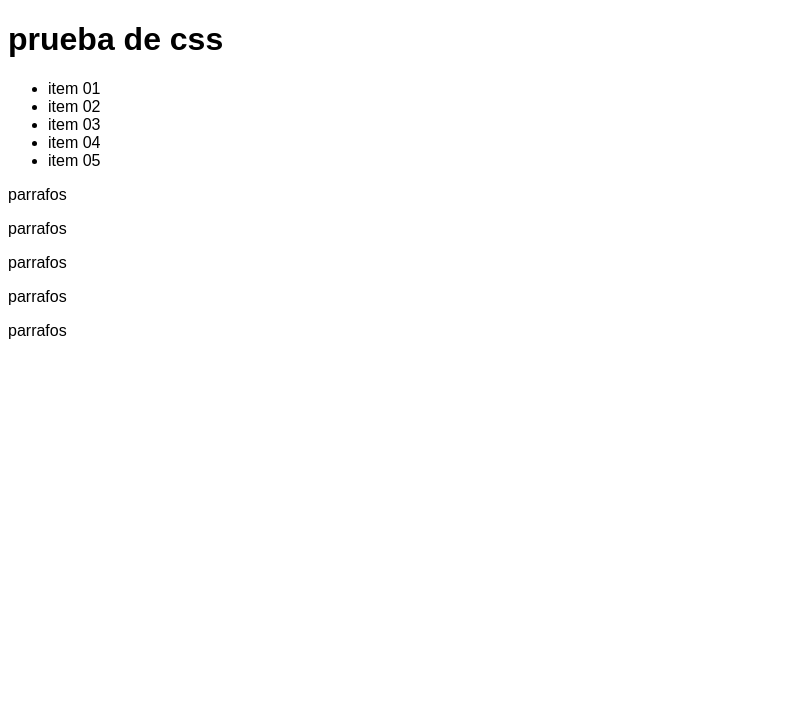
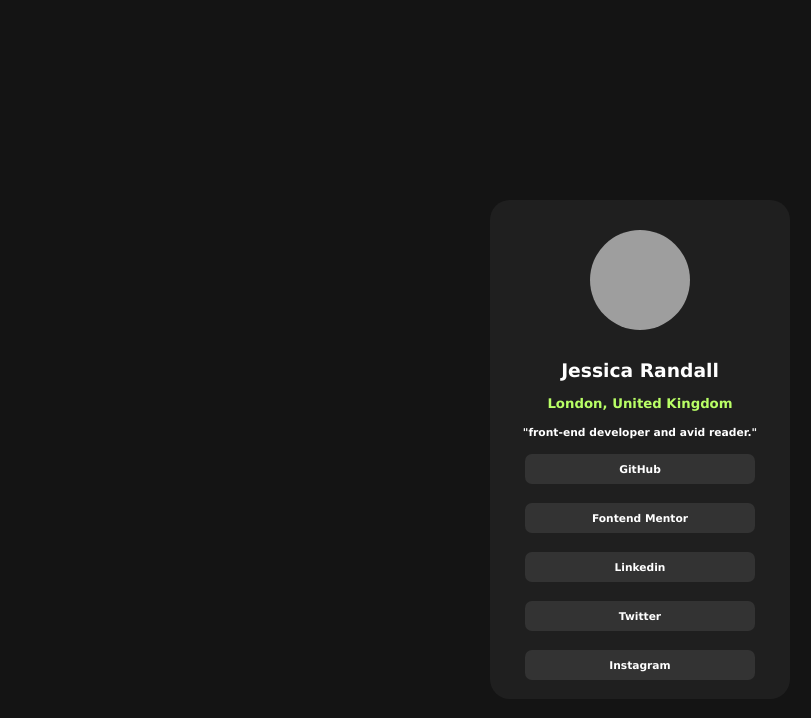
Before and after one commit to angelLopez1214/maquetado, a plain HTML site: page c3css/index.html in a window 1280 px wide. Shown: the whole page, without its empty margins (0-811 px from the left). Drawn offline with Linux system fonts and the light colour scheme; grey boxes are pictures that could not be loaded.

Commit message:
proyecto 3 terminado

```diff
--- a/c3css/css/styles.css
+++ b/c3css/css/styles.css
@@ -1,6 +1,44 @@
-/*selector univesal*/
-/*selecciona todos los elementos de mi HTML*/
-/*se indica por un asterisco*/
 *{
-    font-family: Arial;
+    background-color: #141414;
+    color: #fff;
+    font-family: "Lucida Sans","Lucida Sans Regular",
+    "Lucida Grand","Lucida Sans Unicode", Geneva, Verdana, sans-serif;
 }
+h3,h6,h5{
+    background-color: #1f1f1f;
+    margin-top: 0px;
+    margin-bottom: 15px;
+}
+h5 {
+    color: #b9ff66;
+}
+button{
+    width: 230px;
+    height: 30px;
+    background-color: #333;
+    border-radius: 7px;
+    font-weight: 600;
+    font-size: 8pt;
+    border: none;
+}
+.contenedor{
+    display: flex;
+    flex-direction: column;
+    background-color: #1f1f1f;
+    align-items: center;
+    margin-top: 200px;
+    width: 300px;
+    border-radius: 20px;
+    margin-left: auto;
+    margin-right: auto;
+}
+.img-rounded{
+    margin-top: 30px;
+    height: 100px;
+    border-radius: 50%;
+    width: 100px;
+    object-fit: cover;
+    margin-left: auto;
+    margin-right: auto;
+    margin-bottom: 30px;
+}
--- a/c3css/index.html
+++ b/c3css/index.html
@@ -3,24 +3,23 @@
   <head>
     <meta charset="UTF-8" />
     <meta name="viewport" content="width=device-width, initial-scale=1.0" />
-    <title>Document</title>
+    <title>maquetado practica 2</title>
     <link rel="stylesheet" href="css/styles.css" />
   </head>
   <body>
-    <h1>prueba de css</h1>
-    <ul>
-      <li>item 01</li>
-      <li>item 02</li>
-      <li>item 03</li>
-      <li>item 04</li>
-      <li>item 05</li>
-    </ul>
-    <div>
-      <p>parrafos</p>
-      <p>parrafos</p>
-      <p>parrafos</p>
-      <p>parrafos</p>
-      <p>parrafos</p>
-    </div>
+    <main class="contenedor">
+      <img
+        class="img-rounded"
+        src="https://th.bing.com/th/id/OIP.w0Br_p6rQfWC3W69PjnzkwHaHa?rs=1&pid=ImgDetMain"
+      />
+      <h3>Jessica Randall</h3>
+      <h5>London, United Kingdom</h5>
+      <h6>"front-end developer and avid reader."</h6>
+      <button>GitHub</button><br />
+      <button>Fontend Mentor</button><br />
+      <button>Linkedin</button><br />
+      <button>Twitter</button><br />
+      <button>Instagram</button><br />
+    </main>
   </body>
 </html>
```
